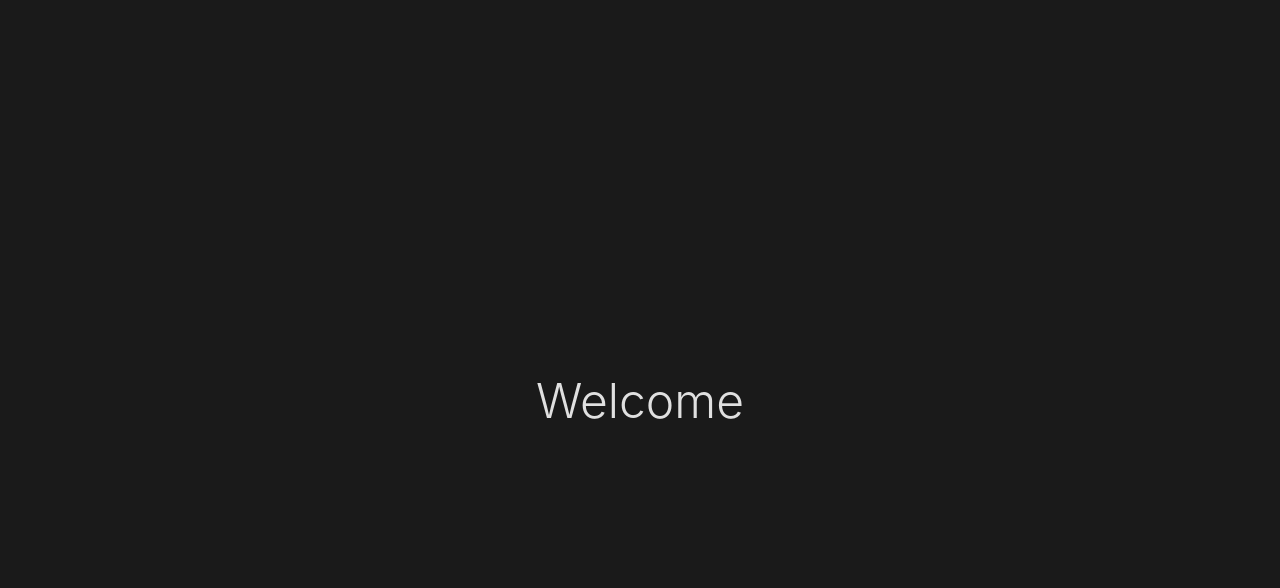
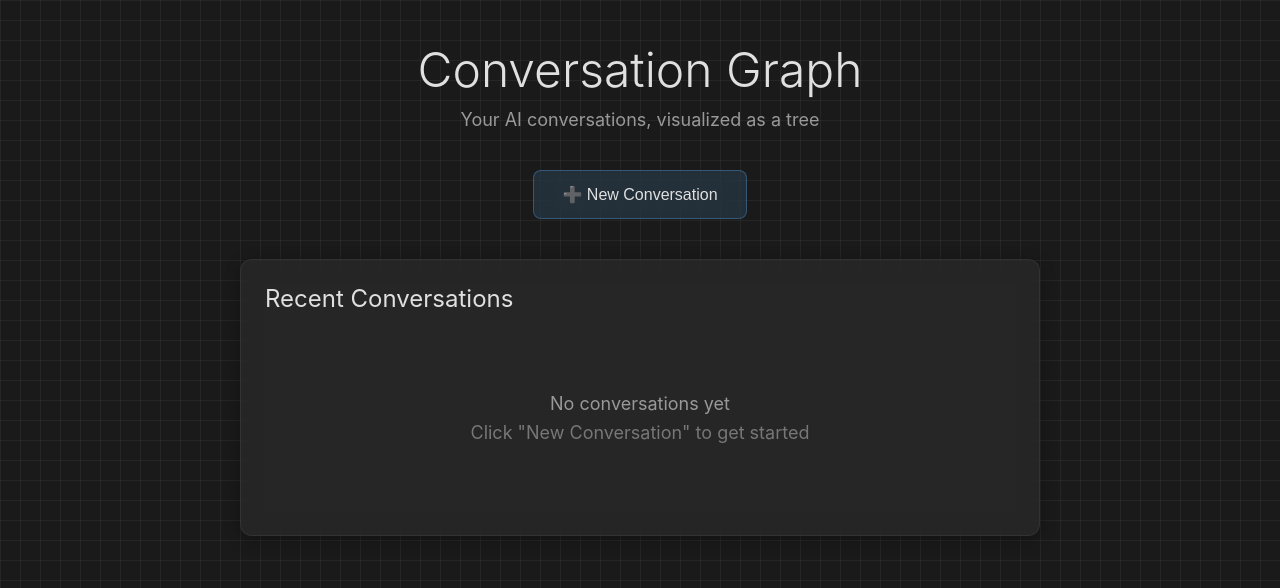
Before and after one commit to EsteveSegura/node-graph, a Vue app: page / in a window 1280 px wide. Shown: the top 588 px of the page. Built offline with nearby package versions, Linux system fonts and the light colour scheme.

Commit message:
feat: splash screen

```diff
--- /dev/null
+++ b/src/composables/useConversationList.js
@@ -0,0 +1,98 @@
+/**
+ * Composable to manage the list of conversations from localStorage
+ */
+export function useConversationList() {
+
+  /**
+   * Get all conversations from localStorage
+   * @returns {Array} Array of conversation metadata objects
+   */
+  const getConversationList = () => {
+    const conversations = []
+
+    // Iterate through all localStorage keys
+    for (let i = 0; i < localStorage.length; i++) {
+      const key = localStorage.key(i)
+
+      // Only process conversation keys
+      if (key && key.startsWith('conversation_')) {
+        try {
+          const uuid = key.replace('conversation_', '')
+          const data = localStorage.getItem(key)
+
+          if (data) {
+            const parsed = JSON.parse(data)
+
+            // Extract metadata
+            conversations.push({
+              uuid: uuid,
+              title: parsed.title || 'Untitled',
+              createdAt: parsed.createdAt || parsed.timestamp || new Date().toISOString(),
+              updatedAt: parsed.updatedAt || parsed.timestamp || new Date().toISOString(),
+              nodeCount: parsed.nodes ? parsed.nodes.length : 0
+            })
+          }
+        } catch (error) {
+          console.error(`Error parsing conversation ${key}:`, error)
+          // Skip corrupted conversations
+        }
+      }
+    }
+
+    // Sort by updatedAt descending (most recent first)
+    conversations.sort((a, b) => {
+      return new Date(b.updatedAt) - new Date(a.updatedAt)
+    })
+
+    return conversations
+  }
+
+  /**
+   * Delete a conversation from localStorage
+   * @param {string} uuid - The conversation UUID
+   */
+  const deleteConversation = (uuid) => {
+    try {
+      const key = `conversation_${uuid}`
+      localStorage.removeItem(key)
+      return true
+    } catch (error) {
+      console.error('Error deleting conversation:', error)
+      return false
+    }
+  }
+
+  /**
+   * Format a date to relative time (e.g., "2 hours ago")
+   * @param {string} isoDate - ISO date string
+   * @returns {string} Formatted relative time
+   */
+  const formatRelativeTime = (isoDate) => {
+    const date = new Date(isoDate)
+    const now = new Date()
+    const diffMs = now - date
+    const diffSeconds = Math.floor(diffMs / 1000)
+    const diffMinutes = Math.floor(diffSeconds / 60)
+    const diffHours = Math.floor(diffMinutes / 60)
+    const diffDays = Math.floor(diffHours / 24)
+
+    if (diffSeconds < 60) {
+      return 'just now'
+    } else if (diffMinutes < 60) {
+      return `${diffMinutes} minute${diffMinutes !== 1 ? 's' : ''} ago`
+    } else if (diffHours < 24) {
+      return `${diffHours} hour${diffHours !== 1 ? 's' : ''} ago`
+    } else if (diffDays < 30) {
+      return `${diffDays} day${diffDays !== 1 ? 's' : ''} ago`
+    } else {
+      // Format as date for older conversations
+      return date.toLocaleDateString()
+    }
+  }
+
+  return {
+    getConversationList,
+    deleteConversation,
+    formatRelativeTime
+  }
+}
--- a/src/stores/conversation.js
+++ b/src/stores/conversation.js
@@ -9,7 +9,9 @@ export const useConversationStore = defineStore('conversation', {
     generatingNodes: new Set(), // Node IDs currently generating responses
     conversationId: null, // Current conversation UUID for autosave
     title: 'Untitled', // Conversation title
-    titleGenerated: false // Flag to track if title has been auto-generated
+    titleGenerated: false, // Flag to track if title has been auto-generated
+    createdAt: null, // ISO timestamp when conversation was created
+    updatedAt: null // ISO timestamp when conversation was last updated
   }),
 
   getters: {
@@ -39,6 +41,11 @@ export const useConversationStore = defineStore('conversation', {
       }
       this.nodes.push(systemNode)
       this.nodesById[systemNode.id] = systemNode
+
+      // Initialize timestamps for new conversation
+      const now = new Date().toISOString()
+      this.createdAt = now
+      this.updatedAt = now
     },
 
     addChild(parentId, childType) {
@@ -286,14 +293,18 @@ export const useConversationStore = defineStore('conversation', {
      * Serialize the current state to JSON-compatible object
      */
     serializeState() {
+      // Update the updatedAt timestamp on every save
+      this.updatedAt = new Date().toISOString()
+
       return {
         nodes: this.nodes,
         nodesById: this.nodesById,
         seq: this.seq,
         title: this.title,
         titleGenerated: this.titleGenerated,
-        version: 1,
-        timestamp: new Date().toISOString()
+        createdAt: this.createdAt,
+        updatedAt: this.updatedAt,
+        version: 1
       }
     },
 
@@ -311,6 +322,11 @@ export const useConversationStore = defineStore('conversation', {
       this.seq = data.seq || 0
       this.title = data.title || 'Untitled'
       this.titleGenerated = data.titleGenerated || false
+
+      // Restore timestamps with fallback for backward compatibility
+      const now = new Date().toISOString()
+      this.createdAt = data.createdAt || data.timestamp || now
+      this.updatedAt = data.updatedAt || data.timestamp || now
 
       // Clear transient state
       this.generatingNodes.clear()
--- a/src/views/HomePage.vue
+++ b/src/views/HomePage.vue
@@ -1,24 +1,241 @@
 <script setup>
+import { ref, onMounted } from 'vue'
+import { useRouter } from 'vue-router'
+import { useConversationList } from '../composables/useConversationList'
+
+const router = useRouter()
+const { getConversationList, deleteConversation, formatRelativeTime } = useConversationList()
+
+const conversations = ref([])
+
+const loadConversations = () => {
+  conversations.value = getConversationList()
+}
+
+const createNewConversation = () => {
+  router.push('/t')
+}
+
+const handleDelete = (uuid) => {
+  if (confirm('Are you sure you want to delete this conversation?')) {
+    deleteConversation(uuid)
+    loadConversations()
+  }
+}
+
+const openConversation = (uuid) => {
+  router.push(`/t/${uuid}`)
+}
+
+onMounted(() => {
+  loadConversations()
+})
 </script>
 
 <template>
   <div class="home-page">
-    <h1>Welcome</h1>
+    <div class="container">
+      <header class="page-header">
+        <h1>Conversation Graph</h1>
+        <p class="subtitle">Your AI conversations, visualized as a tree</p>
+      </header>
+
+      <div class="actions">
+        <button class="btn-new-conversation" @click="createNewConversation">
+          ➕ New Conversation
+        </button>
+      </div>
+
+      <div class="conversations-section">
+        <h2 class="section-title">Recent Conversations</h2>
+
+        <div v-if="conversations.length === 0" class="empty-state">
+          <p>No conversations yet</p>
+          <p class="empty-hint">Click "New Conversation" to get started</p>
+        </div>
+
+        <div v-else class="conversations-list">
+          <div
+            v-for="conv in conversations"
+            :key="conv.uuid"
+            class="conversation-item"
+            @click="openConversation(conv.uuid)"
+          >
+            <div class="conversation-content">
+              <h3 class="conversation-title">{{ conv.title }}</h3>
+              <p class="conversation-meta">
+                Updated {{ formatRelativeTime(conv.updatedAt) }}
+                <span class="separator">•</span>
+                {{ conv.nodeCount }} nodes
+              </p>
+            </div>
+            <button
+              class="btn-delete"
+              @click.stop="handleDelete(conv.uuid)"
+              title="Delete conversation"
+            >
+              🗑️
+            </button>
+          </div>
+        </div>
+      </div>
+    </div>
   </div>
 </template>
 
 <style scoped>
 .home-page {
+  min-height: 100vh;
+  background: #1a1a1a;
+  background-image:
+    linear-gradient(rgba(64, 64, 64, 0.3) 1px, transparent 1px),
+    linear-gradient(90deg, rgba(64, 64, 64, 0.3) 1px, transparent 1px);
+  background-size: 20px 20px;
+  color: #e0e0e0;
+  padding: 40px 20px;
+}
+
+.container {
+  max-width: 800px;
+  margin: 0 auto;
+}
+
+.page-header {
+  text-align: center;
+  margin-bottom: 40px;
+}
+
+.page-header h1 {
+  font-size: 48px;
+  font-weight: 300;
+  margin: 0 0 10px 0;
+}
+
+.subtitle {
+  font-size: 18px;
+  color: #999;
+  margin: 0;
+}
+
+.actions {
   display: flex;
-  align-items: center;
   justify-content: center;
-  height: 100vh;
-  background: #1a1a1a;
+  margin-bottom: 40px;
+}
+
+.btn-new-conversation {
+  padding: 14px 28px;
+  background: rgba(70, 130, 180, 0.2);
+  border: 1px solid rgba(70, 130, 180, 0.5);
+  border-radius: 8px;
+  color: #e0e0e0;
+  font-size: 16px;
+  font-weight: 500;
+  cursor: pointer;
+  transition: all 0.2s;
+  backdrop-filter: blur(10px);
+  -webkit-backdrop-filter: blur(10px);
+}
+
+.btn-new-conversation:hover {
+  background: rgba(70, 130, 180, 0.3);
+  border-color: rgba(70, 130, 180, 0.7);
+  transform: translateY(-2px);
+  box-shadow: 0 4px 12px rgba(70, 130, 180, 0.3);
+}
+
+.conversations-section {
+  background: rgba(45, 45, 45, 0.6);
+  backdrop-filter: blur(10px);
+  -webkit-backdrop-filter: blur(10px);
+  border: 1px solid rgba(64, 64, 64, 0.5);
+  border-radius: 12px;
+  padding: 24px;
+  box-shadow: 0 4px 16px rgba(0, 0, 0, 0.3);
+}
+
+.section-title {
+  font-size: 24px;
+  font-weight: 400;
+  margin: 0 0 20px 0;
   color: #e0e0e0;
 }
 
-.home-page h1 {
-  font-size: 48px;
-  font-weight: 300;
+.empty-state {
+  text-align: center;
+  padding: 60px 20px;
+  color: #999;
+}
+
+.empty-state p {
+  margin: 0 0 8px 0;
+  font-size: 18px;
+}
+
+.empty-hint {
+  font-size: 14px;
+  color: #777;
+}
+
+.conversations-list {
+  display: flex;
+  flex-direction: column;
+  gap: 12px;
+}
+
+.conversation-item {
+  display: flex;
+  align-items: center;
+  justify-content: space-between;
+  padding: 16px 20px;
+  background: rgba(55, 55, 55, 0.5);
+  border: 1px solid rgba(64, 64, 64, 0.5);
+  border-radius: 8px;
+  cursor: pointer;
+  transition: all 0.2s;
+}
+
+.conversation-item:hover {
+  background: rgba(65, 65, 65, 0.6);
+  border-color: rgba(70, 130, 180, 0.5);
+  transform: translateX(4px);
+}
+
+.conversation-content {
+  flex: 1;
+}
+
+.conversation-title {
+  font-size: 18px;
+  font-weight: 500;
+  margin: 0 0 6px 0;
+  color: #e0e0e0;
+}
+
+.conversation-meta {
+  font-size: 14px;
+  color: #999;
+  margin: 0;
+}
+
+.separator {
+  margin: 0 8px;
+}
+
+.btn-delete {
+  background: transparent;
+  border: 1px solid transparent;
+  padding: 8px 12px;
+  border-radius: 6px;
+  cursor: pointer;
+  font-size: 18px;
+  transition: all 0.2s;
+  opacity: 0.6;
+}
+
+.btn-delete:hover {
+  opacity: 1;
+  background: rgba(220, 53, 69, 0.2);
+  border-color: rgba(220, 53, 69, 0.5);
 }
 </style>
```
